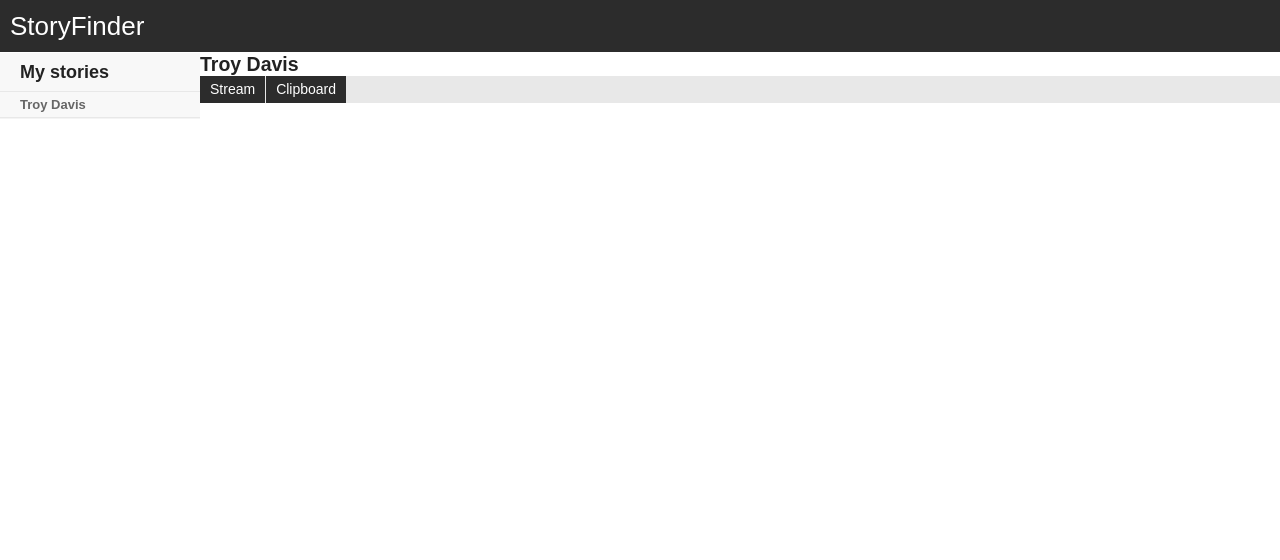
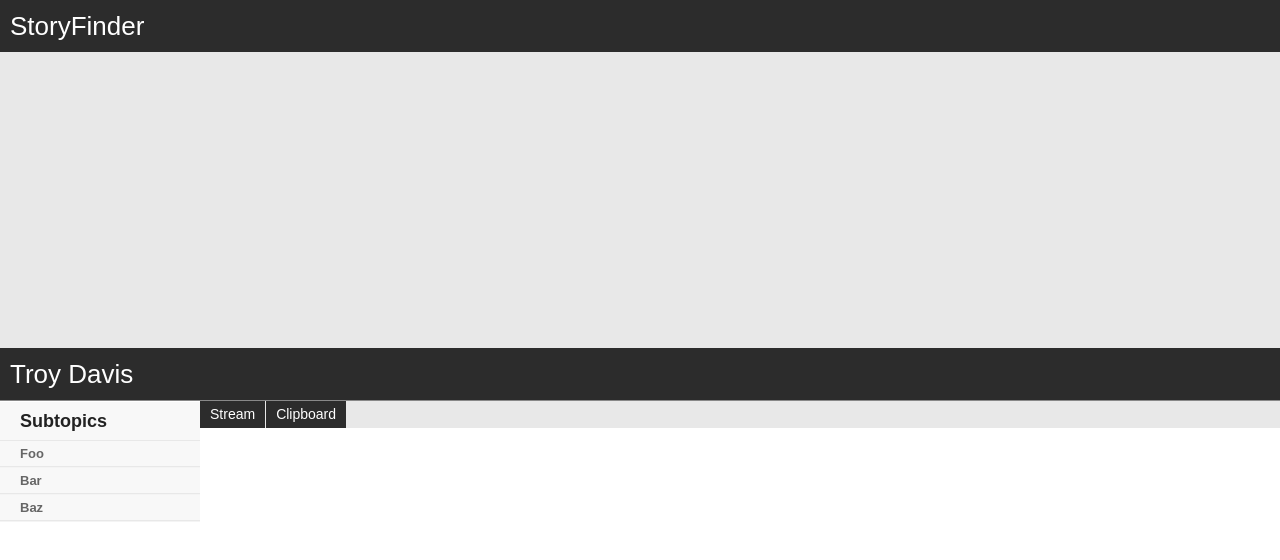
Before and after one commit to joakim/storyfinder, a plain HTML site: page story.html in a window 1280 px wide. Drawn offline with Linux system fonts and the light colour scheme.

Commit message:
Markup changes to story page

```diff
--- a/story.html
+++ b/story.html
@@ -14,31 +14,41 @@
   <h1>StoryFinder</h1>
 </header>
 
-<nav class="stories">
-  <h1>My stories</h1>
+<section class="map">
+  <!-- <iframe src="http://managingnews/feeds/3?display=views-mode-map"></iframe> -->
+</section>
+
+<header class="story-header">
+  <h1>Troy Davis</h1>
+</header>
+
+<nav class="topics subtopics">
+  <h1>Subtopics</h1>
   <ul>
-    <li><a href="#">Troy Davis</a></li>
+    <li><a href="#">Foo</a></li>
+    <li><a href="#">Bar</a></li>
+    <li><a href="#">Baz</a></li>
   </ul>
 </nav>
 
 <section class="view story">
-  <h1>Troy Davis</h1>
-
   <nav class="tabs">
     <ul>
-      <li><a href="#">Stream</a></li>
+      <li class="active"><a href="#">Stream</a></li>
       <li><a href="#">Clipboard</a></li>
     </ul>
   </nav>
 
   <section class="view-tab stream">
-    <section class="map">
-    </section>
     <section class="tweets">
     </section>
+
+    <aside class="filters">
+      <h1>Filters</h1>
+    </aside>
   </section>
 
-  <section class="view-tab board">
+  <section class="view-tab clipboard">
   </section>
 </section>
 
```
